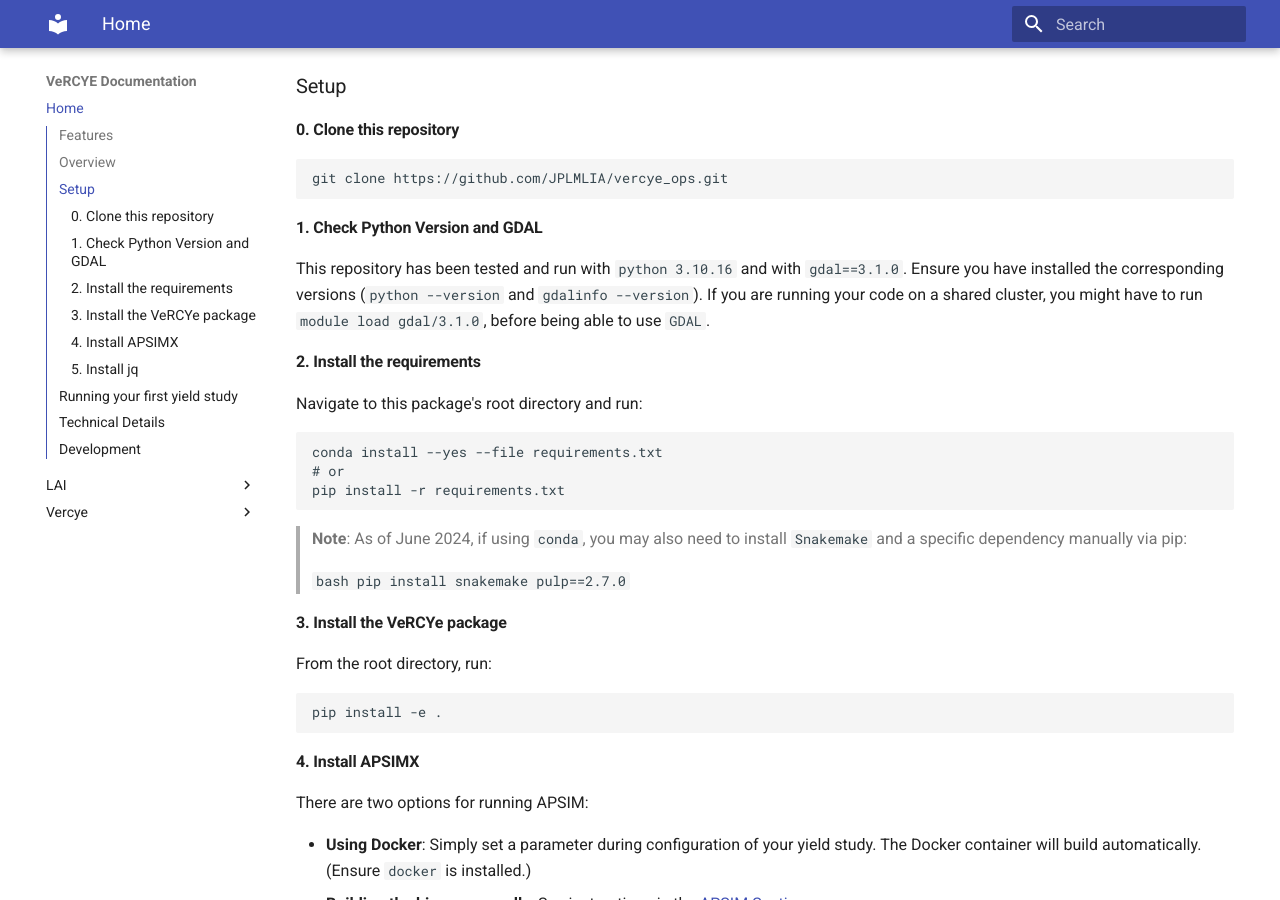
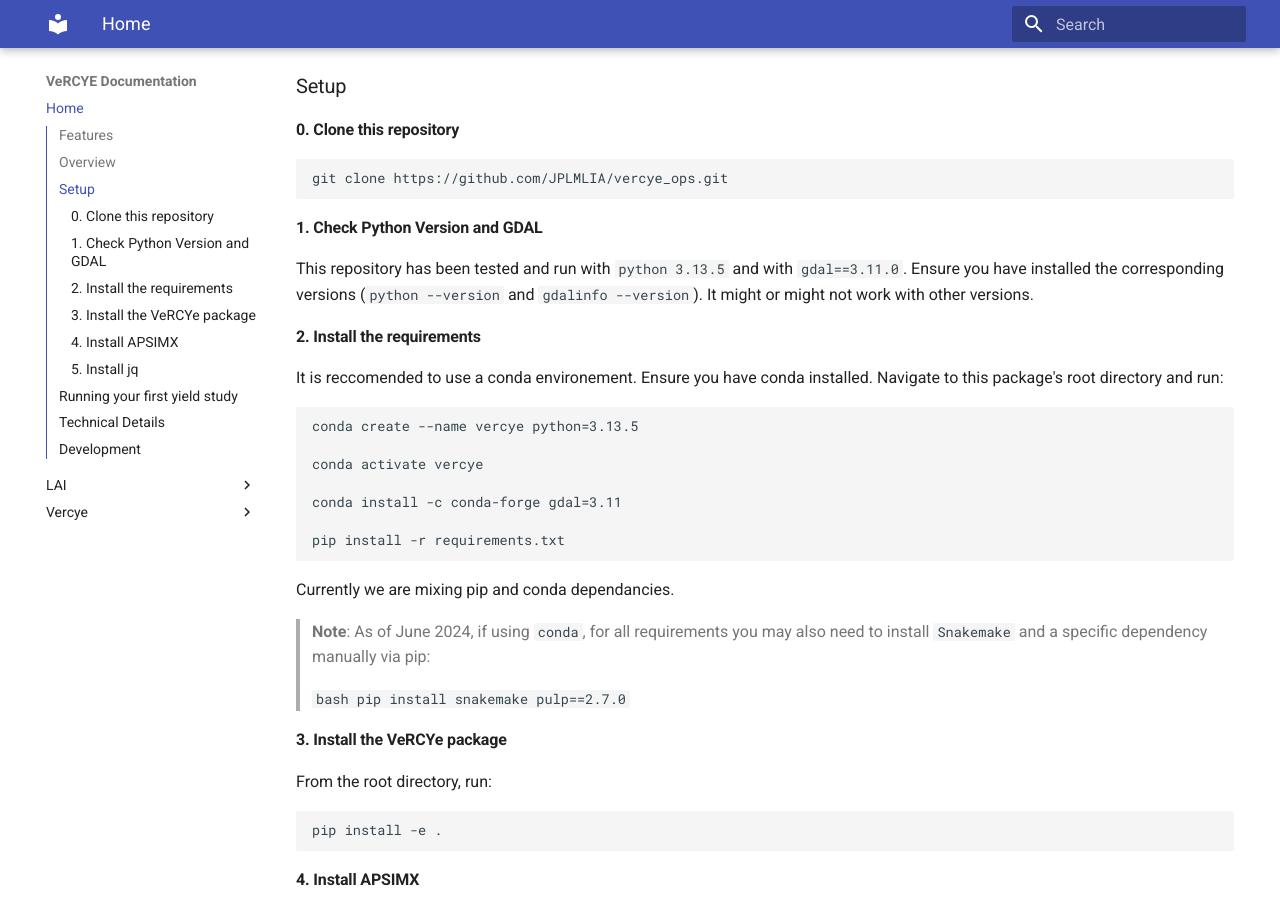
Before and after one commit to JPLMLIA/vercye_ops, an MkDocs documentation site: the page built from docs/docs/index.md, in a window 1280 px wide and 900 px high, scrolled down 660 px. Built offline with MkDocs 1.6.1 and Material for MkDocs 9.7.7, drawn with Linux system fonts in a browser that asks for light colours.

Commit message:
Updated setup instructions with tested python version

````diff
--- a/docs/docs/index.md
+++ b/docs/docs/index.md
@@ -29,20 +29,25 @@ git clone https://github.com/JPLMLIA/vercye_ops.git
 
 #### 1. Check Python Version and GDAL
 
-This repository has been tested and run with `python 3.10.16` and with `gdal==3.1.0`. Ensure you have installed the corresponding versions (`python --version` and `gdalinfo --version`).
-If you are running your code on a shared cluster, you might have to run `module load gdal/3.1.0`, before being able to use `GDAL`.
+This repository has been tested and run with `python 3.13.5` and with `gdal==3.11.0`. Ensure you have installed the corresponding versions (`python --version` and `gdalinfo --version`). It might or might not work with other versions.
 
 #### 2. Install the requirements
 
+It is reccomended to use a conda environement. Ensure you have conda installed.
 Navigate to this package's root directory and run:
 
 ```bash
-conda install --yes --file requirements.txt
-# or
+conda create --name vercye python=3.13.5
+
+conda activate vercye
+
+conda install -c conda-forge gdal=3.11
+
 pip install -r requirements.txt
 ```
 
-> **Note**: As of June 2024, if using `conda`, you may also need to install `Snakemake` and a specific dependency manually via pip:
+Currently we are mixing pip and conda dependancies.
+> **Note**: As of June 2024, if using `conda`, for all requirements you may also need to install `Snakemake` and a specific dependency manually via pip:
 >
 > ```bash
 > pip install snakemake pulp==2.7.0
````
